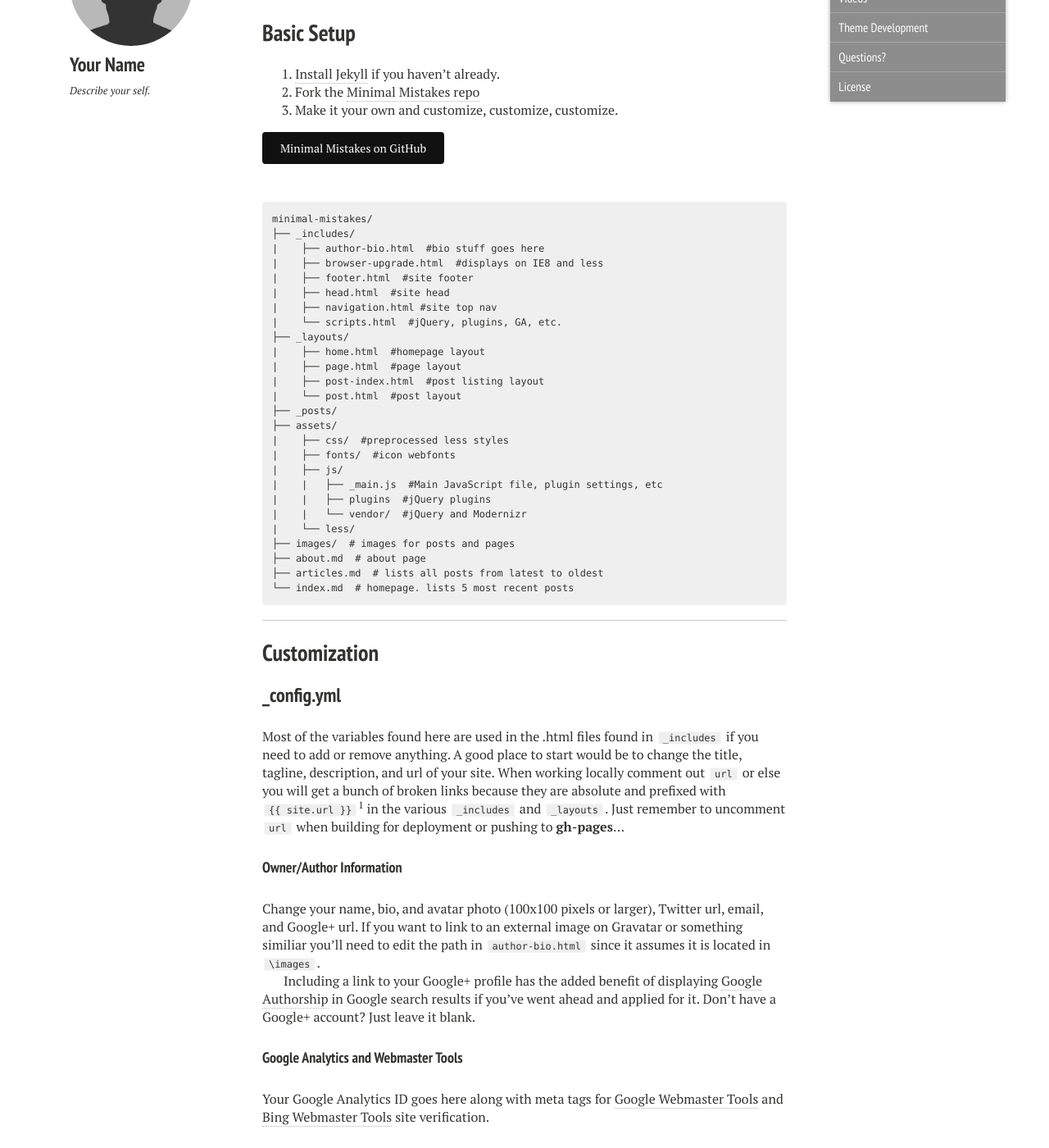
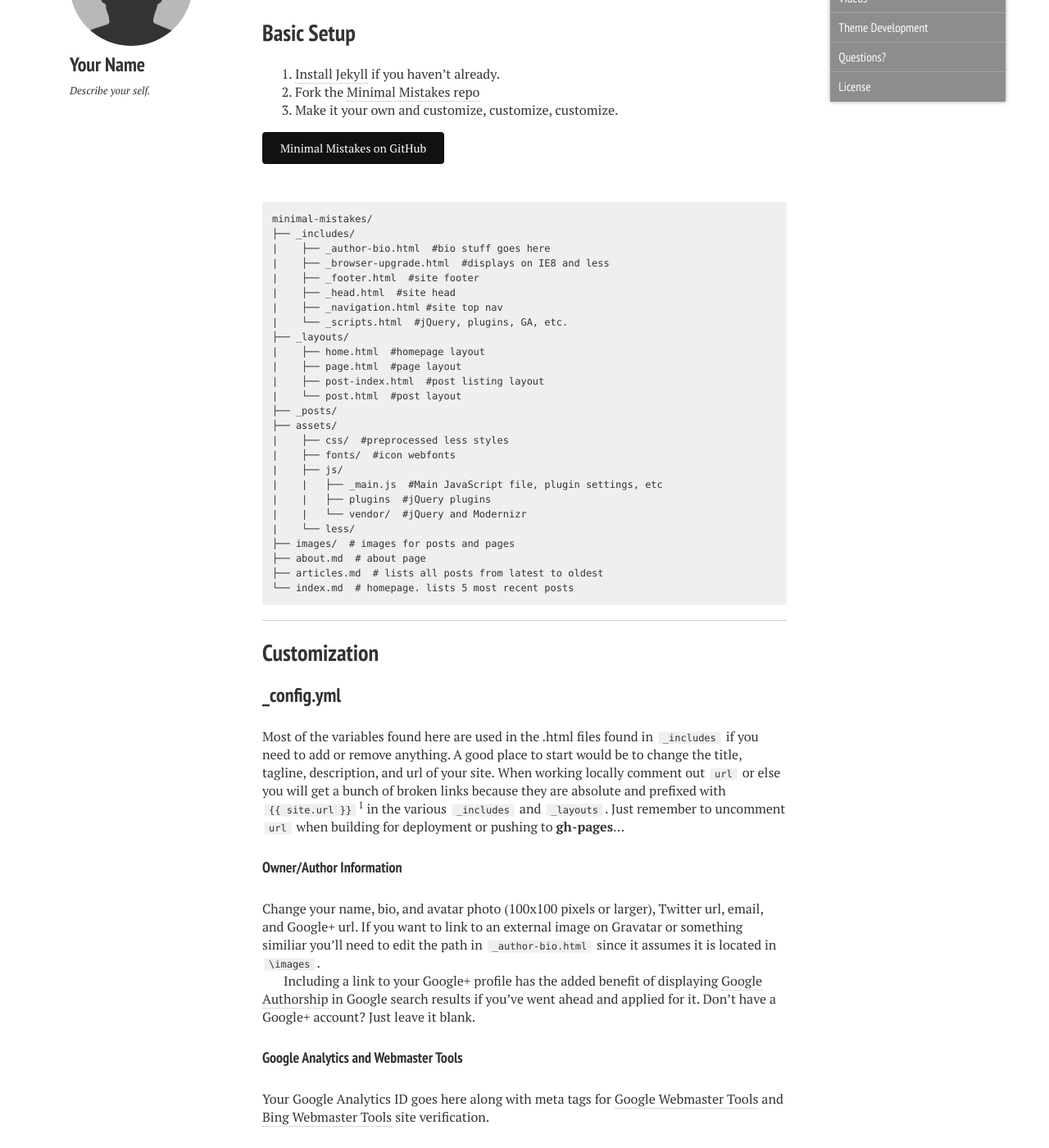
Before and after one commit to orenetar3/dgrtwo.github.com, a Jekyll site: the page built from theme-setup.md, in a window 1280 px wide and 1400 px high, scrolled down 519 px. Shown: the whole window at 82% size. Built offline with Jekyll 4.4.1, drawn with Linux system fonts in a browser that asks for light colours; nearby versions of some CDN libraries; some of the changed text lies outside the part shown.

Commit message:
Rename _includes

```diff
--- a/_layouts/page.html
+++ b/_layouts/page.html
@@ -4,14 +4,14 @@
 <!--[if (IE 8)&!(IEMobile)]><html class="no-js lt-ie9" lang="en"><![endif]-->
 <!--[if gt IE 8]><!--> <html class="no-js" lang="en"><!--<![endif]-->
 <head>
-{% include head.html %}
+{% include _head.html %}
 </head>
 
 <body class="page" itemscope itemtype="http://schema.org/WebPage">
 
-{% include browser-upgrade.html %}
+{% include _browser-upgrade.html %}
 
-{% include navigation.html %}
+{% include _navigation.html %}
 
 {% if page.image.feature %}<div class="image-wrap">
   <img src="{{ site.url }}/images/{{ page.image.feature }}" alt="{{ page.title }} feature image" itemprop="primaryImageOfPage">
@@ -20,7 +20,7 @@
 
 <div id="main" role="main"  itemprop="mainContentOfPage">
   <div class="article-author-top">
-    {% include author-bio.html %}
+    {% include _author-bio.html %}
   </div>
   <article itemscope itemtype="http://schema.org/CreativeWork">
     <h1 itemprop="name">{{ page.title }}</h1>
@@ -32,11 +32,11 @@
 
 <div class="footer-wrap">
   <footer>
-    {% include footer.html %}
+    {% include _footer.html %}
   </footer>
 </div><!-- /.footer-wrap -->
 
-{% include scripts.html %}
+{% include _scripts.html %}
 
 </body>
 </html>
--- a/theme-setup.md
+++ b/theme-setup.md
@@ -33,12 +33,12 @@ General notes and suggestions for customizing Minimal Mistakes.
 {% highlight text %}
 minimal-mistakes/
 ├── _includes/
-|    ├── author-bio.html  #bio stuff goes here
-|    ├── browser-upgrade.html  #displays on IE8 and less
-|    ├── footer.html  #site footer
-|    ├── head.html  #site head
-|    ├── navigation.html #site top nav
-|    └── scripts.html  #jQuery, plugins, GA, etc.
+|    ├── _author-bio.html  #bio stuff goes here
+|    ├── _browser-upgrade.html  #displays on IE8 and less
+|    ├── _footer.html  #site footer
+|    ├── _head.html  #site head
+|    ├── _navigation.html #site top nav
+|    └── _scripts.html  #jQuery, plugins, GA, etc.
 ├── _layouts/
 |    ├── home.html  #homepage layout
 |    ├── page.html  #page layout
@@ -69,7 +69,7 @@ Most of the variables found here are used in the .html files found in `_includes
 
 #### Owner/Author Information
 
-Change your name, bio, and avatar photo (100x100 pixels or larger), Twitter url, email, and Google+ url. If you want to link to an external image on Gravatar or something similiar you'll need to edit the path in `author-bio.html` since it assumes it is located in `\images`.
+Change your name, bio, and avatar photo (100x100 pixels or larger), Twitter url, email, and Google+ url. If you want to link to an external image on Gravatar or something similiar you'll need to edit the path in `_author-bio.html` since it assumes it is located in `\images`.
 
 Including a link to your Google+ profile has the added benefit of displaying [Google Authorship](https://plus.google.com/authorship) in Google search results if you've went ahead and applied for it. Don't have a Google+ account? Just leave it blank.
 
@@ -122,7 +122,7 @@ image:
 
 #### Thumbnails for OG and Twitter Cards
 
-Post and page thumbnails work the same way. These are used by [Open Graph](https://developers.facebook.com/docs/opengraph/) and [Twitter Cards](https://dev.twitter.com/docs/cards) meta tags found in *head.html*. If you don't assign a thumbnail the default graphic *(default-thumb.png)* is used. I'd suggest changing this to something more meaningful --- your logo or avatar are good options.
+Post and page thumbnails work the same way. These are used by [Open Graph](https://developers.facebook.com/docs/opengraph/) and [Twitter Cards](https://dev.twitter.com/docs/cards) meta tags found in *_head.html*. If you don't assign a thumbnail the default graphic *(default-thumb.png)* is used. I'd suggest changing this to something more meaningful --- your logo or avatar are good options.
 
 #### Table of Contents
 
@@ -180,6 +180,6 @@ Having a problem getting something to work or want to know why I setup something
 This theme is free and open source software, distributed under the [GNU General Public License]({{ site.url }}/LICENSE) version 2 or later. So feel free to use this Jekyll theme on your site without linking back to me or including a disclaimer.
 
 
-[^1]: Used to generate absolute urls in `sitemap.xml`, `feed.xml`, and for canonical urls in `head.html`. Don't include a trailing `/` in your base url ie: `http://mademistakes.com`. When developing locally remove or comment out this line so local .css, .js, and images are used.
+[^1]: Used to generate absolute urls in `sitemap.xml`, `feed.xml`, and for canonical urls in `_head.html`. Don't include a trailing `/` in your base url ie: `http://mademistakes.com`. When developing locally remove or comment out this line so local .css, .js, and images are used.
 
 [^2]: If you're using GitHub Pages to host your site be aware that plugins are disabled. So you'll need to build your site locally and then manually deploy if you want to use this sweet plugin.
```
Also changed, not shown: _layouts/home.html (+6 -6 lines), _layouts/post-index.html (+6 -6 lines), _layouts/post.html (+7 -7 lines), _includes/_author-bio.html (renamed from _includes/author-bio.html), _includes/_browser-upgrade.html (renamed from _includes/browser-upgrade.html), _includes/_footer.html (renamed from _includes/footer.html), _includes/_head.html (renamed from _includes/head.html), _includes/_navigation.html (renamed from _includes/navigation.html), _includes/_scripts.html (renamed from _includes/scripts.html).
